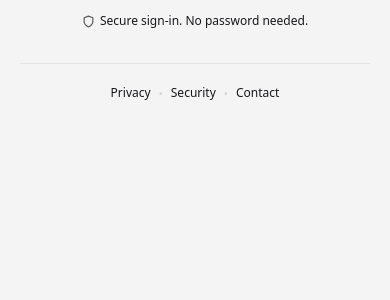
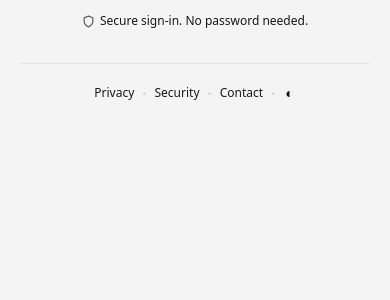
Before and after one commit to Roamingstatus/travel-nurse-credentials, a FastAPI app: page /login in a window 390 px wide. Shown: the part 517-817 px from the top of the page. Run offline with FastAPI, Linux system fonts and the light colour scheme; some libraries are stand-ins or nearby versions.

Commit message:
Add a theme toggle to the mobile login screen
Add a theme toggle button to the login page's footer and corresponding CSS to ensure visibility across all screen sizes.

Replit-Commit-Author: Agent
Replit-Commit-Session-Id: 669cec42-3c3c-4f02-b709-64a9de3e173f
Replit-Commit-Checkpoint-Type: full_checkpoint
Replit-Commit-Event-Id: 58b640c4-c213-4105-8034-7075465bfcfa
Replit-Commit-Screenshot-Url: https://storage.googleapis.com/screenshot-production-us-central1/4455211f-c3a7-4220-a33f-65d766faa846/669cec42-3c3c-4f02-b709-64a9de3e173f/yvVKbeE
Replit-Helium-Checkpoint-Created: true

```diff
--- a/app/static/style.v5.css
+++ b/app/static/style.v5.css
@@ -3321,6 +3321,18 @@ body.dpm-open { overflow: hidden; }
 }
 .login-footer-links a:hover { color: var(--text); }
 .login-footer-links span { font-size: 11px; color: var(--line-strong); }
+.login-theme-btn {
+  background: none;
+  border: none;
+  cursor: pointer;
+  font-size: 14px;
+  color: var(--text-muted);
+  padding: 0 2px;
+  line-height: 1;
+  font-family: inherit;
+  transition: color 0.15s;
+}
+.login-theme-btn:hover { color: var(--text); }
 
 /* ═══════════════════════════════════════════════════════
    CREDENTIALS PAGE — MOBILE FIXES
--- a/app/templates/login.html
+++ b/app/templates/login.html
@@ -69,6 +69,8 @@
         <a href="/security-overview">Security</a>
         <span aria-hidden="true">•</span>
         <a href="/contact">Contact</a>
+        <span aria-hidden="true">•</span>
+        <button type="button" class="login-theme-btn" data-theme-toggle aria-label="Toggle theme">◐</button>
       </nav>
 
     </div>
```
